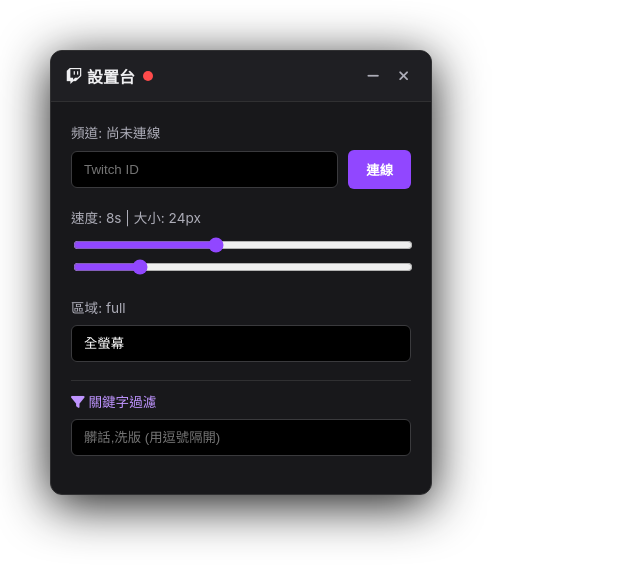
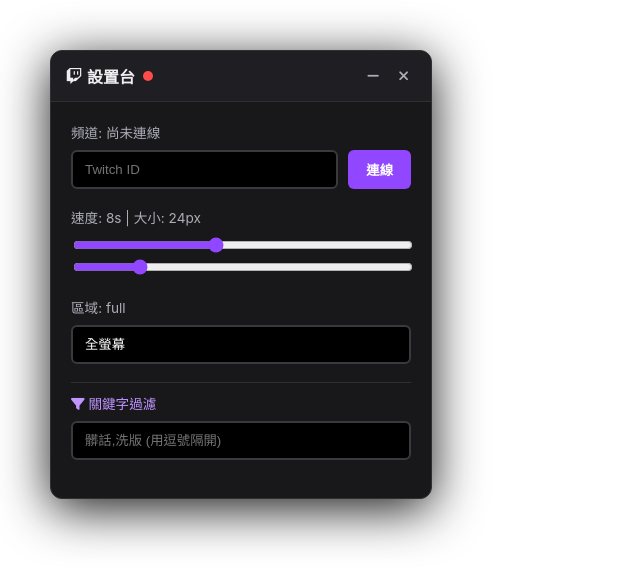
Before and after one commit to JHAHQ/twitch-Bullet-screen, an Electron app: page src/renderer/index.html in a window 1280 px wide. Shown: the whole page, without its empty margins (0-640 px from the left). Drawn offline with nearby package versions, Linux system fonts and the light colour scheme.

Commit message:
version v2.1.3, perform program cleanup, and add copyright notice

```diff
--- a/src/renderer/css/style.css
+++ b/src/renderer/css/style.css
@@ -81,17 +81,19 @@ html, body {
 /* 針對 controls 內的輸入框進行專門樣式設定 */
 .controls input[type="text"],
 .controls select {
-    background: #000000 !important; /* 強制黑底 */
-    color: #ffffff !important;      /* 強制白字 */
-    border: 1px solid #3a3a3d;
+    background: #000000;
+    color: #ffffff;
+    border: 2px solid #3a3a3d;
     padding: 10px 12px;
     border-radius: 6px;
     width: 100%;
     outline: none;
     box-sizing: border-box;
     transition: border-color 0.2s;
-    /* 移除作業系統預設外觀 */
-    -webkit-appearance: none;
+
+    /* 修正警告：同時定義標準與供應商前綴 */
+    -webkit-appearance: none; /* 針對 Electron/Chrome */
+    appearance: none;         /* 標準屬性 */
 }
 
 .controls input[type="text"]:focus,
```
